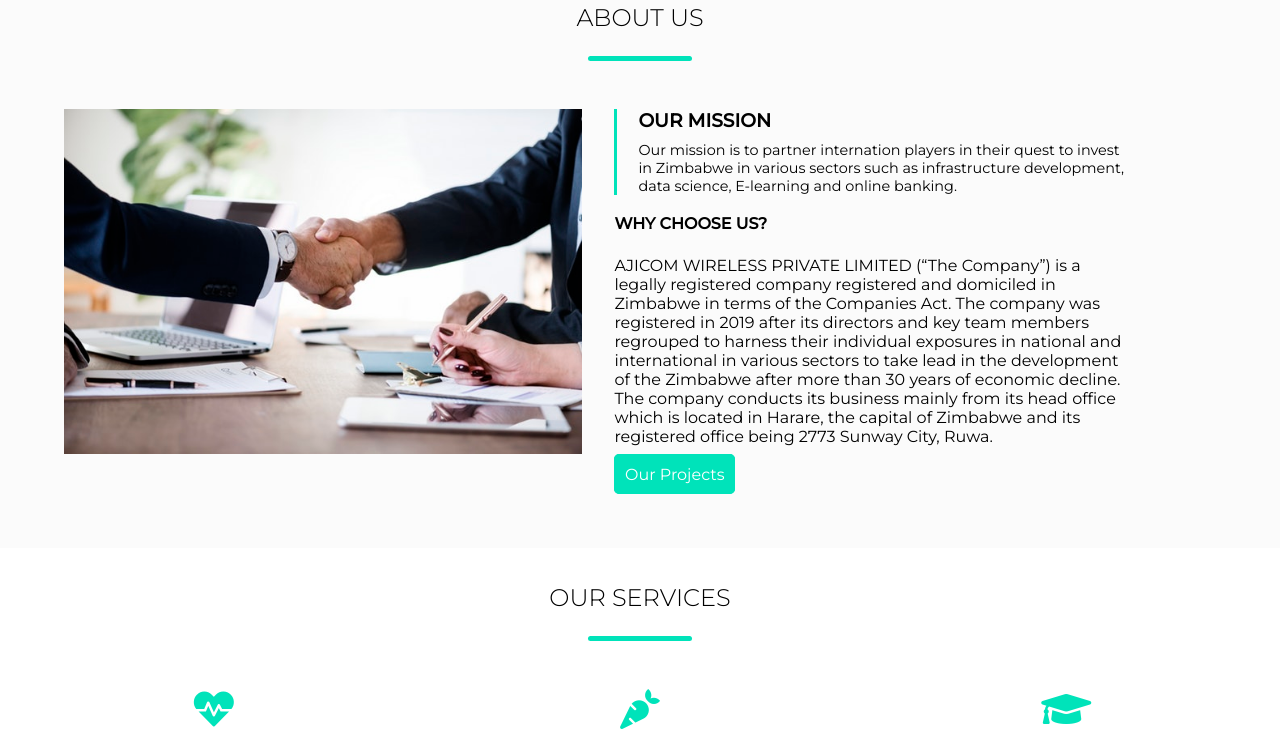
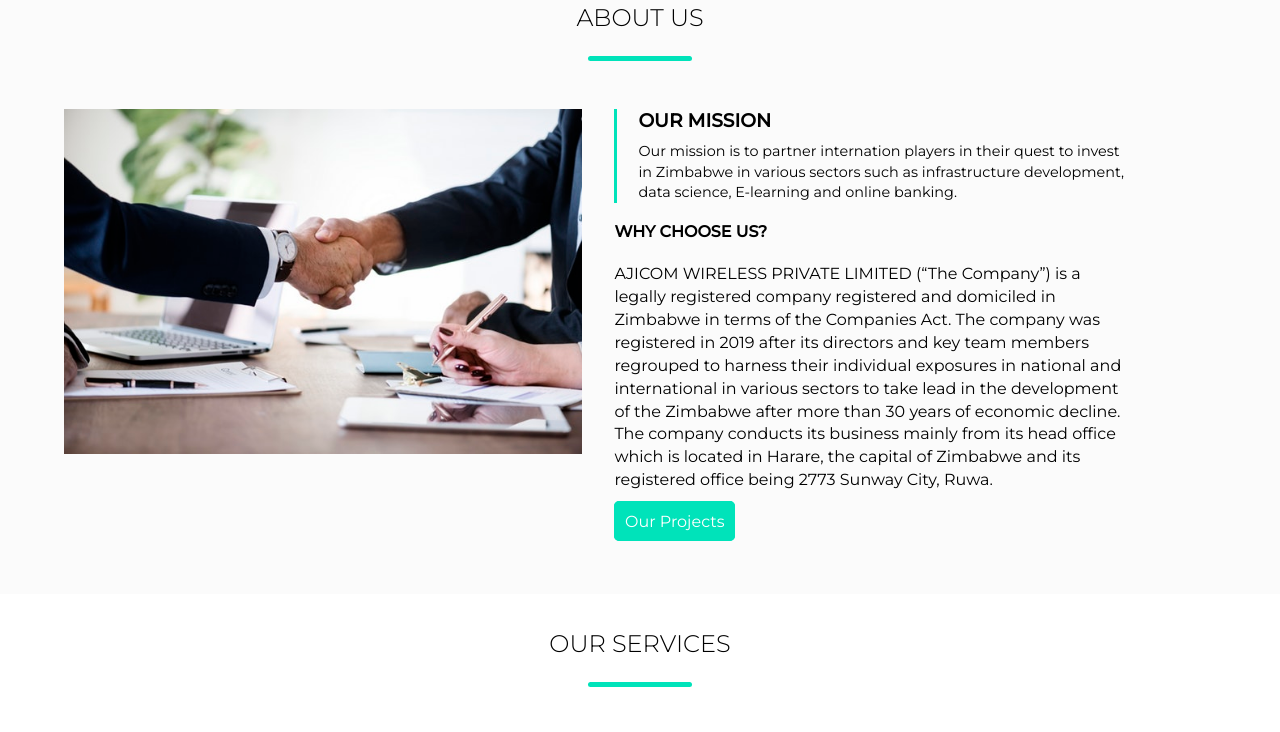
Before and after one commit to ashajida/ajicom, a plain HTML site: page index.html in a window 1280 px wide. Shown: the part 1518-2250 px from the top of the page. Drawn offline with nearby package versions, Linux system fonts and the light colour scheme.

Commit message:
Update styles.css

```diff
--- a/assets/styles.css
+++ b/assets/styles.css
@@ -42,6 +42,10 @@
   background-size: cover;
   background-position: center;
   background-color: #fff;
+}
+
+p {
+  line-height: 143%;
 }
 
 h3,
```
